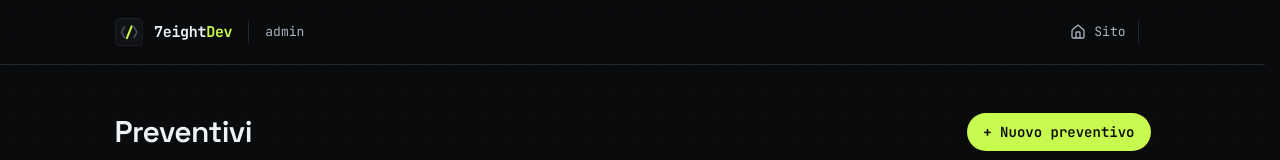
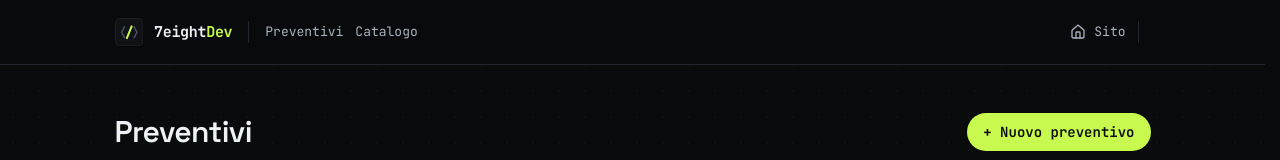
Before and after one commit to 7eightDev/7eightDev-web, a Next.js app: page /admin/quotes in a window 1280 px wide. Shown: the top 160 px of the page. Built offline with nearby package versions, Linux system fonts and the light colour scheme; no server answers; the database is empty.

Commit message:
feat(admin): nav hub e voce menu 'Area Admin'

```diff
--- a/app/(private)/layout.tsx
+++ b/app/(private)/layout.tsx
@@ -23,7 +23,20 @@ export default function AdminLayout({
               <LogoLockup size={15} />
             </Link>
             <span className="w-px h-[22px] bg-border hidden sm:block" />
-            <span className="font-mono text-[13px] text-soft hidden sm:block">admin</span>
+            <nav className="flex items-center gap-3">
+              <Link
+                href="/admin/quotes"
+                className="font-mono text-[13px] text-soft hover:text-foreground transition-colors duration-150 no-underline"
+              >
+                Preventivi
+              </Link>
+              <Link
+                href="/admin/catalog"
+                className="font-mono text-[13px] text-soft hover:text-foreground transition-colors duration-150 no-underline"
+              >
+                Catalogo
+              </Link>
+            </nav>
           </div>
           <div className="flex items-center gap-3">
             <Link
--- a/presentation/features/landing/nav.tsx
+++ b/presentation/features/landing/nav.tsx
@@ -7,7 +7,7 @@ import { LogoLockup } from '@/presentation/components/shared/logo';
 import { Btn } from '@/presentation/components/shared/btn';
 import { useQuoteModal } from './quote-context';
 import { SignInButton, Show, UserButton } from '@clerk/nextjs';
-import { User, Plus } from 'lucide-react';
+import { User, LayoutDashboard } from 'lucide-react';
 
 const NAV_LINKS = [
   ['#doppio', 'Doppio livello'],
@@ -81,9 +81,9 @@ export function Nav() {
               >
                 <UserButton.MenuItems>
                   <UserButton.Link
-                    label="Crea Preventivo"
-                    labelIcon={<Plus size={16} />}
-                    href="/admin/quotes/new"
+                    label="Area Admin"
+                    labelIcon={<LayoutDashboard size={16} />}
+                    href="/admin/quotes"
                   />
                 </UserButton.MenuItems>
               </UserButton>
```
